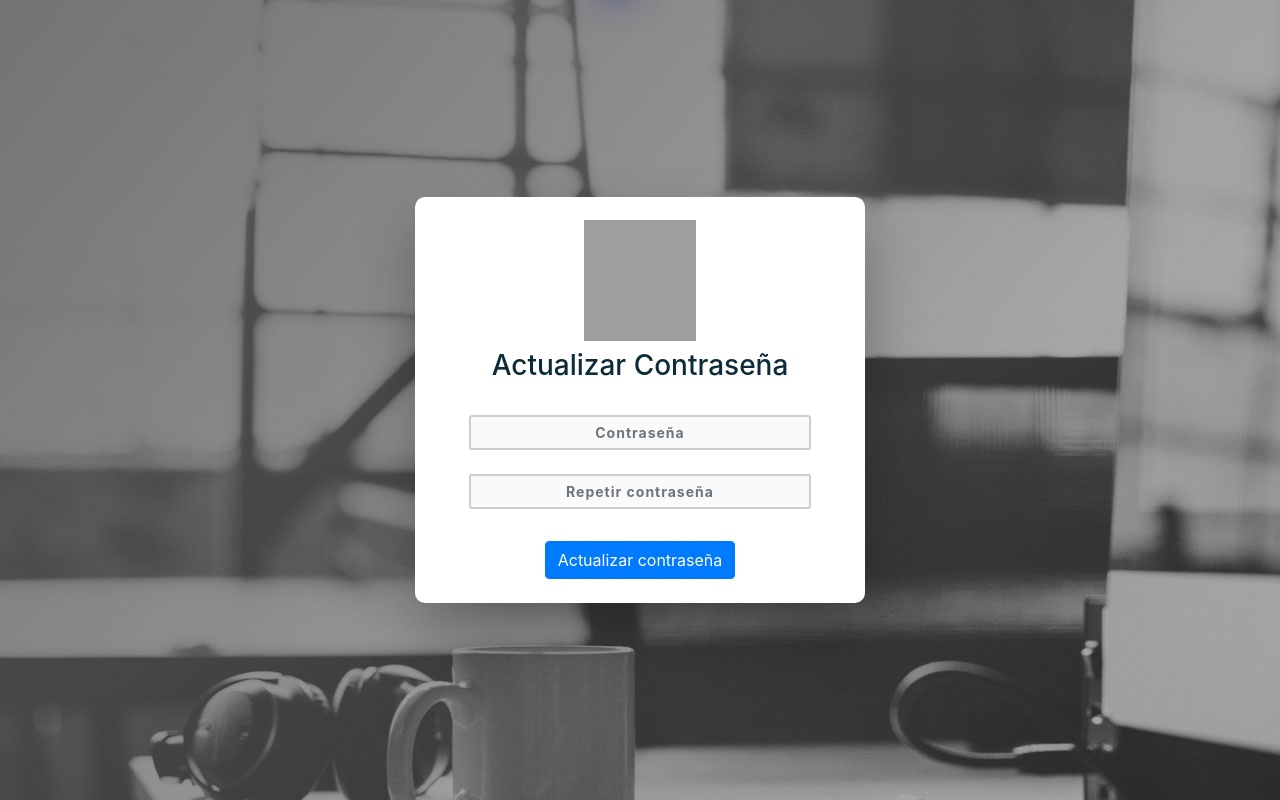
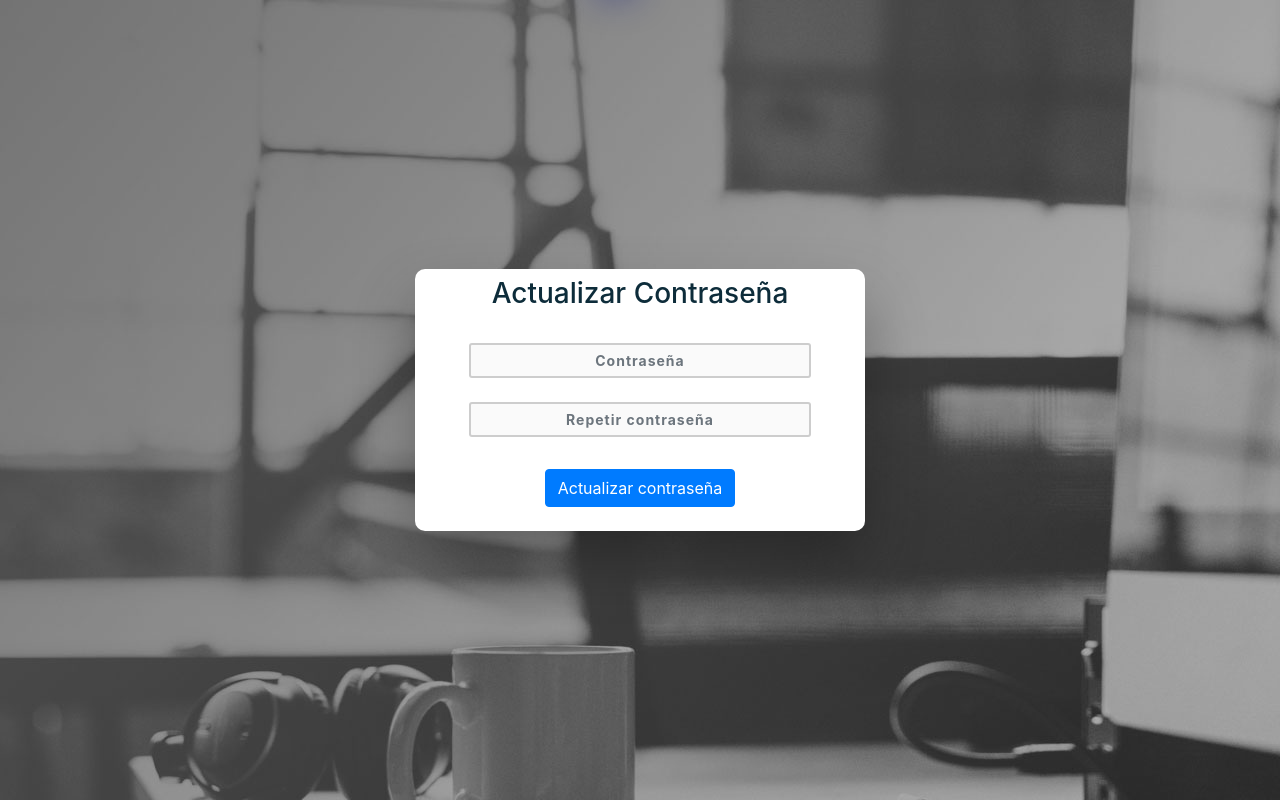
Before and after one commit to JefferssonVMT/Practicas-Proyecto, a Flask app: a page that uses templates/actualizarcontraseña.html in a window 1280 px wide. Shown: the part 56-856 px from the top of the page. Run offline with Flask 2, Linux system fonts and the light colour scheme; the visitor is signed in with stand-in values (Sample User, id 1); some libraries are stand-ins or nearby versions; grey boxes are pictures that could not be loaded.

Commit message:
Terminado xd

```diff
--- a/templates/actualizarcontraseña.html
+++ b/templates/actualizarcontraseña.html
@@ -11,7 +11,7 @@
     <div class="caja" id="actualizarcontraseña" align="center">
         <form action="/actualizarcontraseña" method="post">
 
-            <img class="icon" src="static/imagenes/icono.png"/>
+
 
             <h3 class="sign pt-2 pb-4" align="center">{{  gettext(_('Actualizar Contraseña')) }}</h3>
 
```
